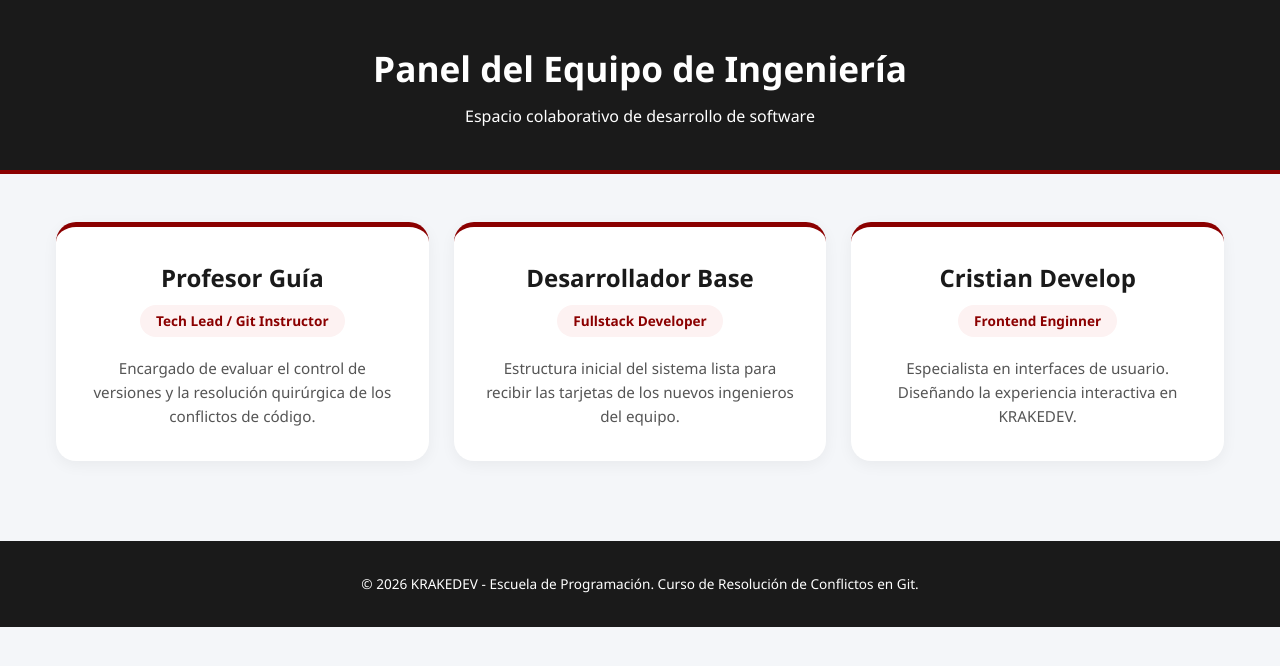
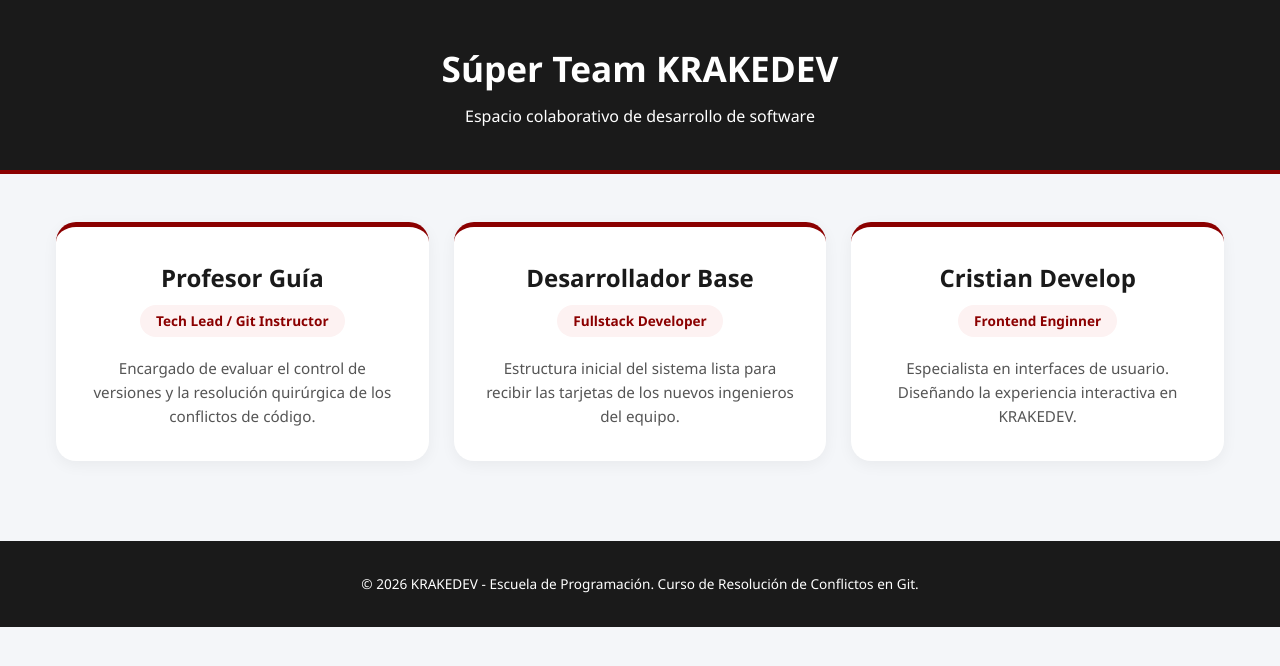
Before and after one commit to belkixrequejo/web-equipo, a plain HTML site: page index.html in a window 1280 px wide. Drawn offline with Linux system fonts and the light colour scheme.

Commit message:
fix: actualizacion titulo de la cebecera a Super Team

```diff
--- a/index.html
+++ b/index.html
@@ -8,7 +8,7 @@
 </head>
 <body>
     <header class="main-header">
-        <h1>Panel del Equipo de Ingeniería</h1>
+        <h1>Súper Team KRAKEDEV</h1>
         <p>Espacio colaborativo de desarrollo de software</p>
     </header>
 
```
